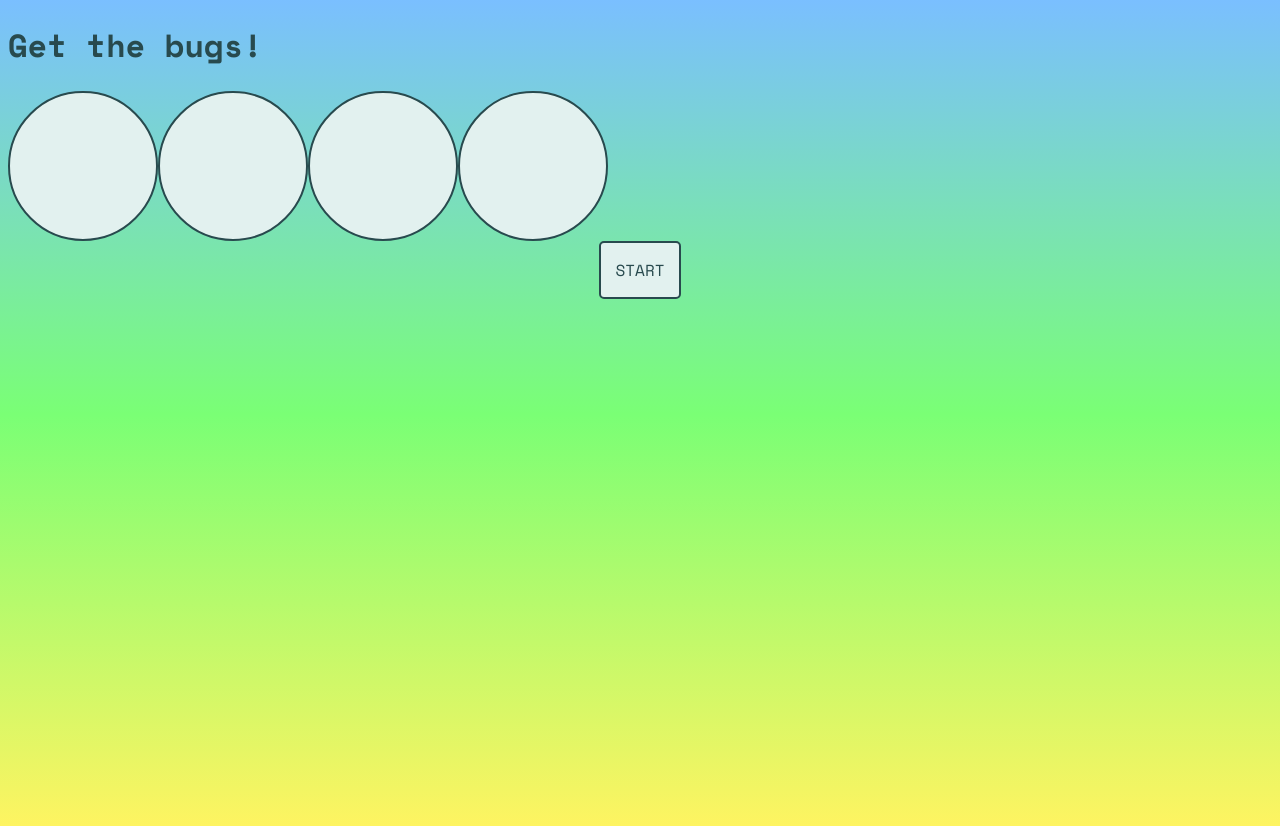
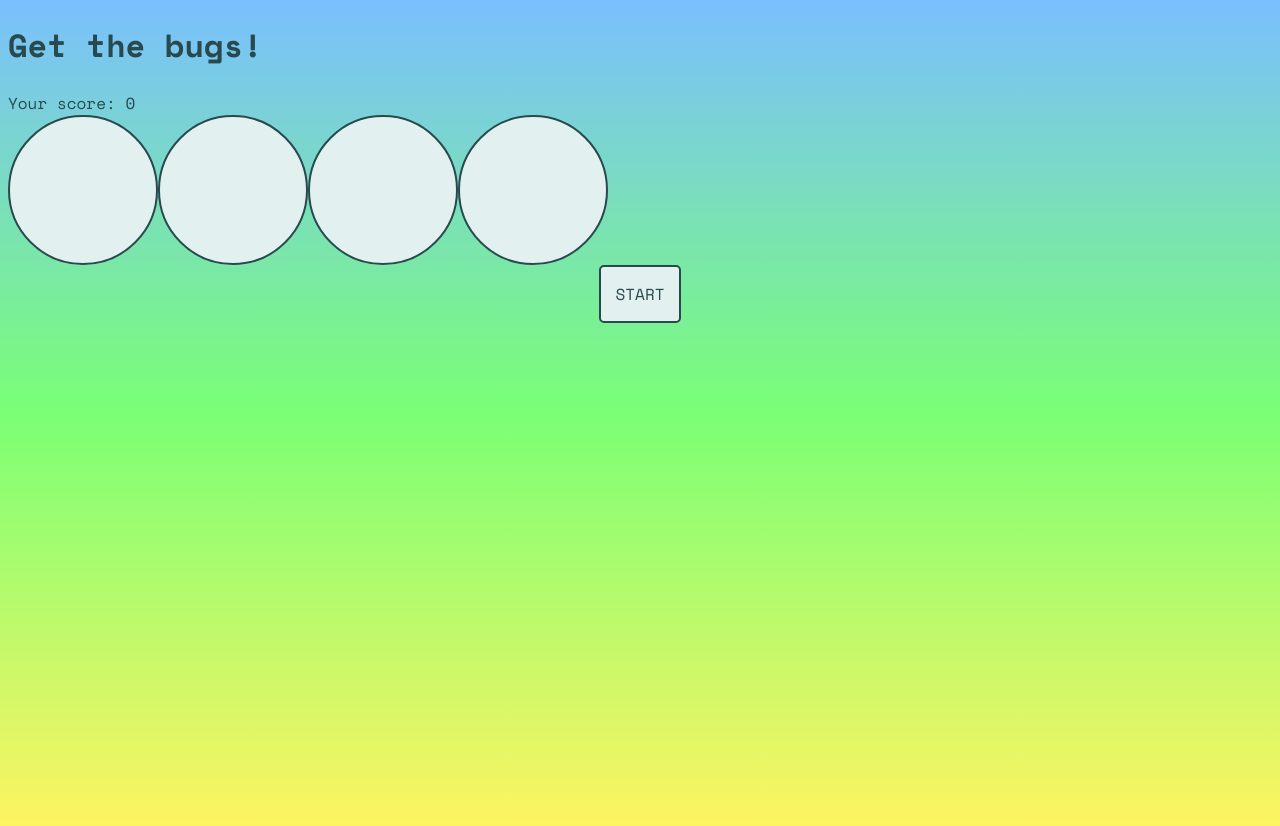
Before and after one commit to laurpe/speedgame-react, a React (Create React App) app: page / in a window 1280 px wide. Shown: the top 826 px of the page. Built offline with nearby package versions, Linux system fonts and the light colour scheme.

Commit message:
active circle click

```diff
--- a/src/App.js
+++ b/src/App.js
@@ -1,13 +1,16 @@
 import Circle from "./Components/Circle";
 import Button from "./Components/Button";
 import Score from "./Components/Score";
-import { useState } from "react";
+import { useEffect, useState } from "react";
 
 const App = () => {
     const [gameOn, setGameOn] = useState(false);
     const [circles, setCircles] = useState([false, false, false, false]);
     const [rounds, setRounds] = useState(0);
     const [pace, setPace] = useState(1000);
+    const [score, setScore] = useState(0);
+
+    useEffect(() => {}, [circles]);
 
     let timer;
 
@@ -20,16 +23,29 @@ const App = () => {
         setActiveCircle();
     };
 
-    const handleClickStop = () => {
+    const stopGame = () => {
         setGameOn(false);
         clearTimeout(timer);
         reloadGame();
     };
 
+    const handleClickStop = () => {
+        stopGame();
+    };
+
+    const handleClickCircle = (circle) => {
+        if (circle) {
+            setScore(score + 1);
+            setRounds(rounds - 1);
+        } else {
+            stopGame();
+        }
+    };
+
     const pickNew = () => {
         const nextActive = Math.floor(Math.random() * 4);
         const active = circles.indexOf(true);
-        console.log(circles);
+        // console.log("circles inside picknew", circles);
         if (nextActive !== active) {
             return nextActive;
         } else {
@@ -42,7 +58,13 @@ const App = () => {
         const newCircles = [false, false, false, false];
         newCircles[nextActive] = true;
         setCircles(newCircles);
+        // console.log("circles after setting new", circles);
         setPace(pace - 10);
+        if (rounds >= 5) {
+            stopGame();
+        }
+        setRounds(rounds + 1);
+        console.log("rounds: ", rounds);
         timer = setTimeout(setActiveCircle, pace);
     };
 
@@ -52,10 +74,16 @@ const App = () => {
                 <h1>Get the bugs!</h1>
             </header>
             <main>
-                <Score />
+                <Score score={score} />
                 <div className="circles">
                     {circles.map((circle, index) => {
-                        return <Circle circle={circle} key={index} />;
+                        return (
+                            <Circle
+                                circle={circle}
+                                key={index}
+                                handleClickCircle={handleClickCircle}
+                            />
+                        );
                     })}
                 </div>
                 <div className="buttons">
--- a/src/Components/Circle.jsx
+++ b/src/Components/Circle.jsx
@@ -1,10 +1,20 @@
 import styles from "./Circle.module.css";
 
-const Circle = ({ circle }) => {
+const Circle = ({ circle, handleClickCircle }) => {
     return (
         <div>
-            {circle && <button className={styles.circleActive}></button>}
-            {!circle && <button className={styles.circle}></button>}
+            {circle && (
+                <button
+                    className={styles.circleActive}
+                    onClick={() => handleClickCircle(circle)}
+                ></button>
+            )}
+            {!circle && (
+                <button
+                    className={styles.circle}
+                    onClick={() => handleClickCircle(circle)}
+                ></button>
+            )}
         </div>
     );
 };
--- a/src/Components/Score.jsx
+++ b/src/Components/Score.jsx
@@ -1,7 +1,7 @@
 import styles from "./Score.module.css";
 
-const Score = () => {
-    return <div styles={styles.score}></div>;
+const Score = ({ score }) => {
+    return <div styles={styles.score}>Your score: {score}</div>;
 };
 
 export default Score;
```
